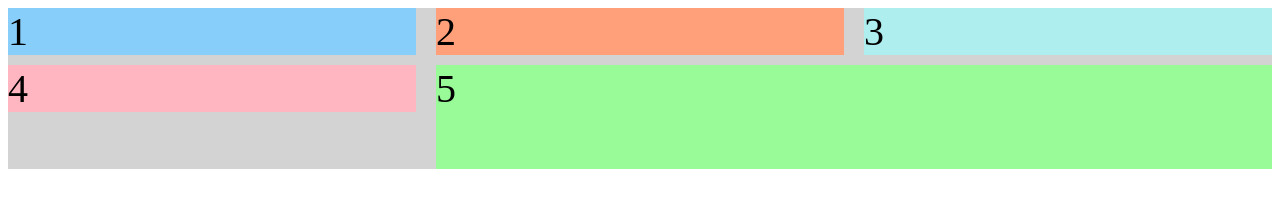
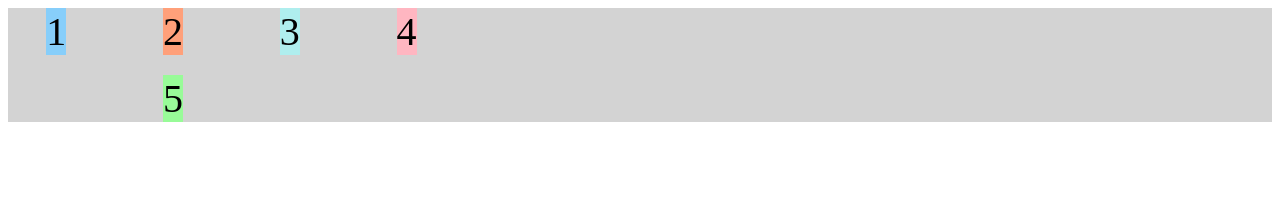
Before and after one commit to usmanghani-nc/100-days-of-code, a website: page code/grid.html in a window 1280 px wide. Drawn offline with Linux system fonts and the light colour scheme.

Commit message:
day 5 finished

```diff
--- a/code/grid.html
+++ b/code/grid.html
@@ -13,6 +13,8 @@
       }
       .d3 {
         background: PaleTurquoise;
+        justify-self: center;
+        align-self: end;
       }
       .d4 {
         background: LightPink;
@@ -21,6 +23,7 @@
         background: PaleGreen;
         grid-column: 2 / 4;
         grid-row: 2 /4;
+        grid-area: footer;
       }
 
       .container {
@@ -28,12 +31,21 @@
         width: 100%;
         background: LightGray;
         display: grid;
-        grid-template-columns: 1fr 1fr 1fr;
-        grid-template-rows: 1fr 1fr 1fr;
+        /* grid-template-columns: repeat(3, 1fr); */
+        grid-template-rows: repeat(auto-fit, 1fr);
+        grid-template-columns: repeat(auto-fill, minmax(90px, 1fr));
+        /* grid-template-columns: 1fr 1fr 1fr; */
+        /* grid-template-rows: 1fr 1fr 1fr; */
         /* grid-column-gap: 20px;
         grid-row-gap:5px; */
         /* first on row second one in column */
         grid-gap: 10px 20px;
+        justify-items: center;
+        align-items: end;
+        grid-template-areas:
+          'header header header'
+          '. content content'
+          'footer footer footer';
       }
     </style>
   </head>
--- a/package.json
+++ b/package.json
@@ -6,7 +6,7 @@
   "author": "usmanGhani16 <afro123737@gmail.com>",
   "license": "MIT",
   "scripts": {
-    "git": "git add . && git commit -m",
-    "gitpush" : "git push --all"
+    "push": "git add . && git commit -m",
+    "postPush" : "git push --all"
   }
 }
```
